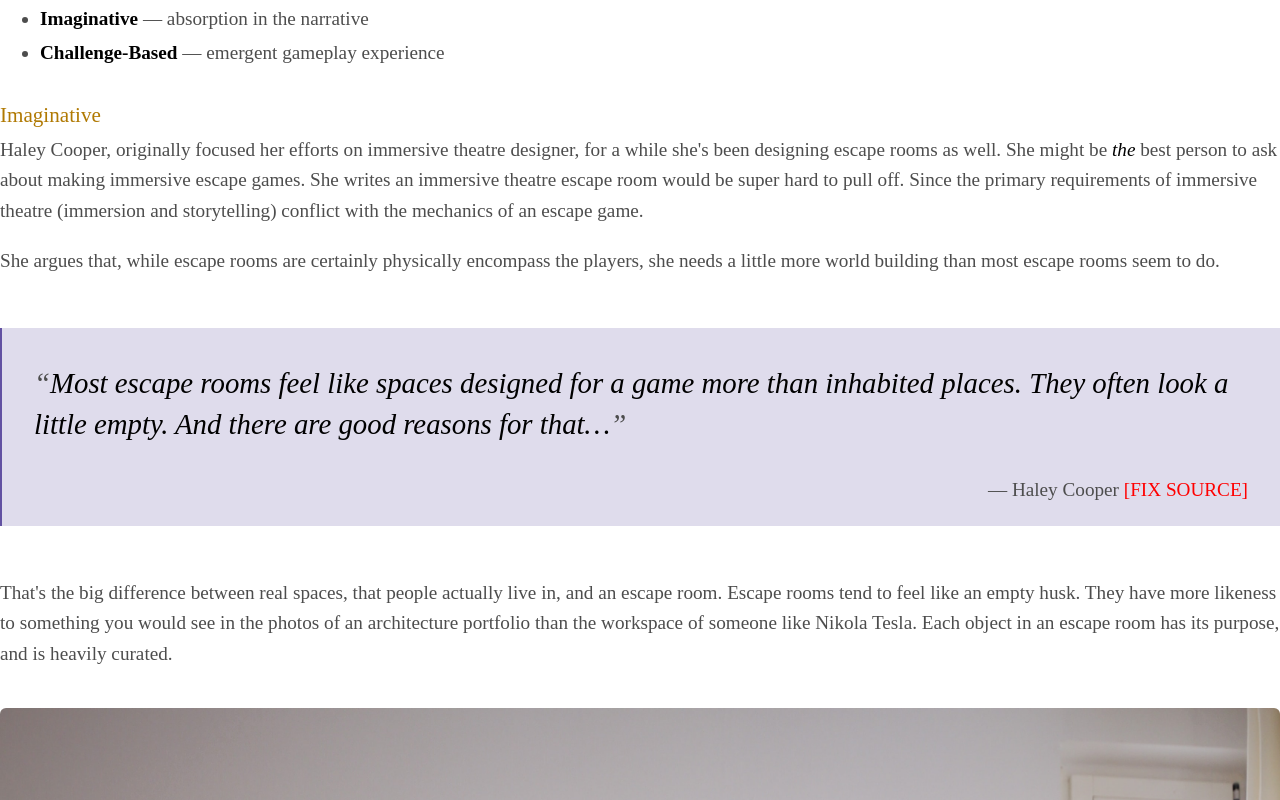
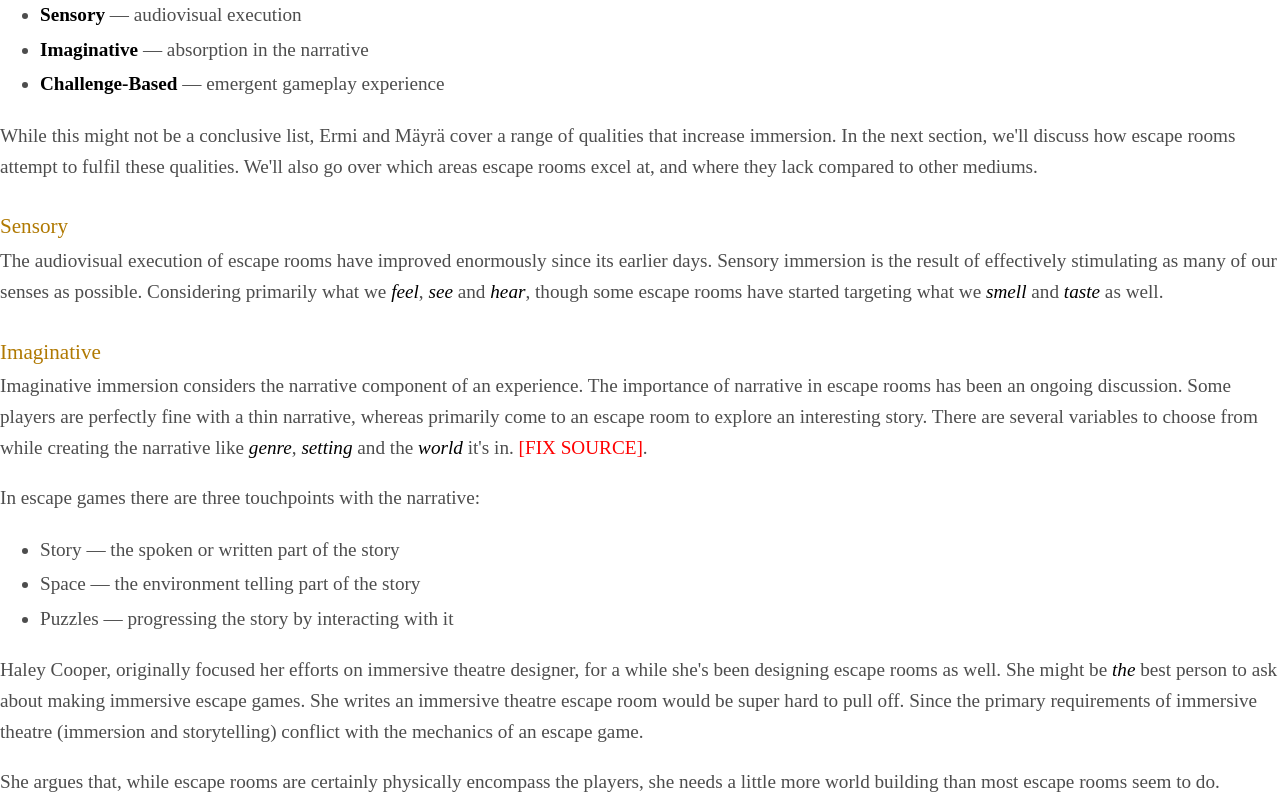
Before and after one commit to nwesthoff/irp-dynamic-difficulty, a Next.js app: page /chapters/literature-basics in a window 1280 px wide. Shown: the part 9540-10340 px from the top of the page. Built offline with nearby package versions, Linux system fonts and the light colour scheme.

Commit message:
📝 Write about narrative immersion

```diff
--- a/pages/chapters/literature-basics.mdx
+++ b/pages/chapters/literature-basics.mdx
@@ -158,13 +158,27 @@ As Rachel Sugar explains, one goal of Escape Rooms is to provide an escape from
 
 ### Types of immersion
 
-Ermi and Mäyrä categorise immersion in (video) games in three different types <Citation id="nacke_2008_flow" />.
+The definition of immersion isn't singularly established. A variety of explanations, overlapping theories and opinions are discussed within the realm of the psychology of games. Ermi and Mäyrä have categorised the types of immersion typically found in video games <Citation id="nacke_2008_flow" />.
 
 - **Sensory** — audiovisual execution
 - **Imaginative** — absorption in the narrative
 - **Challenge-Based** — emergent gameplay experience
 
+While this might not be a conclusive list, Ermi and Mäyrä cover a range of qualities that increase immersion. In the next section, we'll discuss how escape rooms attempt to fulfil these qualities. We'll also go over which areas escape rooms excel at, and where they lack compared to other mediums.
+
+### Sensory
+
+The audiovisual execution of escape rooms have improved enormously since its earlier days. Sensory immersion is the result of effectively stimulating as many of our senses as possible. Considering primarily what we _feel_, _see_ and _hear_, though some escape rooms have started targeting what we _smell_ and _taste_ as well.
+
 ### Imaginative
+
+Imaginative immersion considers the narrative component of an experience. The importance of narrative in escape rooms has been an ongoing discussion. Some players are perfectly fine with a thin narrative, whereas primarily come to an escape room to explore an interesting story. There are several variables to choose from while creating the narrative like _genre_, _setting_ and the _world_ it's in. <Citation id="nicholson_2016_ask" hideAuthor />.
+
+In escape games there are three touchpoints with the narrative:
+
+- Story — the spoken or written part of the story
+- Space — the environment telling part of the story
+- Puzzles — progressing the story by interacting with it
 
 Haley Cooper, originally focused her efforts on immersive theatre designer, for a while she's been designing escape rooms as well. She might be _the_ best person to ask about making immersive escape games. She writes an immersive theatre escape room would be super hard to pull off. Since the primary requirements of immersive theatre (immersion and storytelling) conflict with the mechanics of an escape game.
 
@@ -174,7 +188,7 @@ She argues that, while escape rooms are certainly physically encompass the playe
 >
 > - Haley Cooper <Citation id="cooper_2017_hard" hideAuthor />
 
-That's the big difference between real spaces, that people actually live in, and an escape room. Escape rooms tend to feel like an empty husk. They have more likeness to something you would see in the photos of an architecture portfolio than the workspace of someone like Nikola Tesla. Each object in an escape room has its purpose, and is heavily curated.
+That's the big difference between real spaces, that people actually live in, and an escape room. Escape rooms tend to feel like an empty husk. It is actually what Nicholson advocates for, to ask "Why is this here?" in his essay "Ask Why". An often lauded essay on escape room design <Citation id="nicholson_2016_ask" hideAuthor />. As a result, escape rooms have more in common with something you would see in the photos of an architecture portfolio, than the workspace of someone like Nikola Tesla. Each object in an escape room has its purpose, and is heavily curated. Each object has to have a purpose within the _world_, _setting_ and _genre's expectations_.
 
 <SideBySide>
 
@@ -183,19 +197,25 @@ That's the big difference between real spaces, that people actually live in, and
 
 </SideBySide>
 
-Escape rooms offer a limited amount of intractable objects for a reason. If the escape room would be in the workshop, times would be spent mostly on identifying the puzzles, not actually solving them.
+Clearly, escape rooms offer a limited amount of intractable objects for a reason. If the escape room would be in the workshop, a significant portion of the allotted time would be spent on identifying the puzzles, instead of solving them. While the modern interior certainly has a less interesting story to tell, it would make for a better escape room environment. There is less clutter to be confused about. Of course these are extreme examples, but they illustrate Cooper's point well. The mechanics of an escape game directly contradict those of narratively immersive experiences.
 
-Victor has an interesting perspective on the matter as well.
+### Challenge-based
+
+Fortunately, escape rooms excel at one thing; offering challenging puzzles to draw the player in. They make the player an active component in their own experience, unlike watching a movie at the cinema, for example.
+
+At _Up the Game 2018_, Liz Cable <Citation id="cable_2018_escape" hideAuthor /> speaks about physical, emotional and intellectual immersion. Her descriptions of these types of immersion relate closely to the subdivisions established through research in video games. These subdivisions seem to translate well to the physical spaces of Escape Rooms. Furthermore, Cable's Intellectual Immersion, as well as Ermi and Mäyrä's challenge-based immersion point towards the psychological theory of Flow. Offering a cognitively demanding, though achievable, experience seems to be a major key to success in games and escape rooms alike.
+
+We can start to see how the most important factors of escape rooms overlap and are interdependent on each other. Immersion is highly dependent on the challenge proposed. In other words, well-designed puzzles and game flow are a pre-requisite to high immersion.
+
+### Conflicts of Immersion
+
+Escape rooms as a medium do well in some areas, but has much to improve in other areas. Some of these conflicts of interest have been resolved partially resolved though.
+
+Victor has an interesting approach to draw even the most puzzle-savvy players into the narrative.
 
 > The trick is to make it clear from the start that you can’t achieve the one without the other. That in order to complete the game, you need to understand the story.
 >
 > - Victor van Doorn
-
-### Challenge-based
-
-At _Up the Game 2018_, Liz Cable <Citation id="cable_2018_escape" hideAuthor /> speaks about physical, emotional and intellectual immersion. Her descriptions of these types of immersion relate closely to the subdivisions established through research in video games. These subdivisions seem to translate well to the physical spaces of Escape Rooms. Furthermore, Cable's Intellectual Immersion, as well as Ermi and Mäyrä's challenge-based immersion point towards the psychological theory of Flow. Offering a cognitively demanding, though achievable, experience seems to be a major key to success in games and escape rooms alike.
-
-We can start to see how the most important factors of escape rooms overlap and are interdependent on each other. Immersion is highly dependent on the challenge proposed. In other words, well-designed puzzles and game flow are a pre-requisite to high immersion.
 
 ### Spatial Situation Model
 
```
Also changed, not shown: public/img/living-room.jpg, public/img/workspace.jpg.
